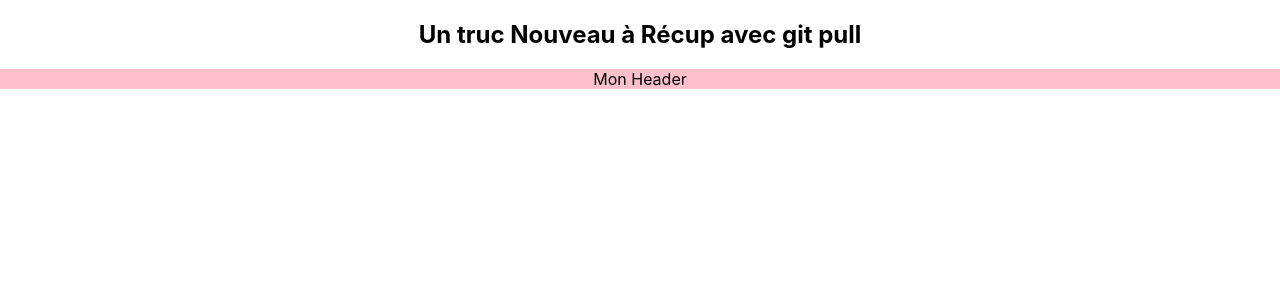
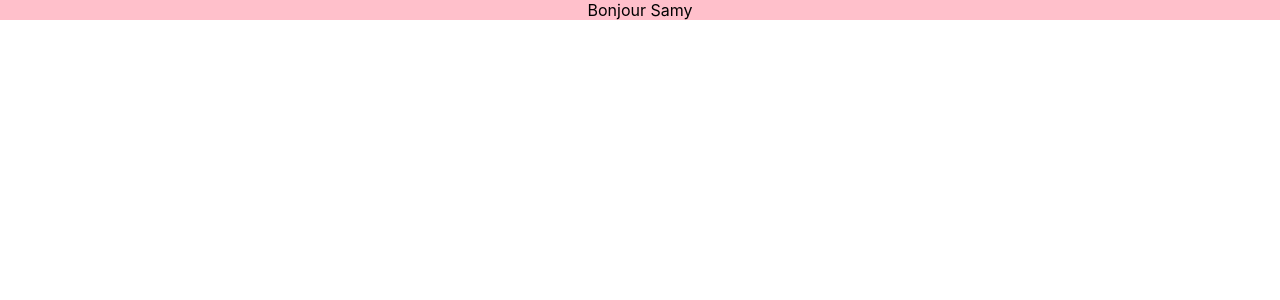
Before and after one commit to kamelkeb/20210607-CDA-2021-1-React, a React (Create React App) app: page / in a window 1280 px wide. Shown: the top 300 px of the page. Built offline with nearby package versions, Linux system fonts and the light colour scheme.

Commit message:
premier exemple de passage de props

```diff
--- a/src/App.js
+++ b/src/App.js
@@ -7,11 +7,20 @@ import "./App.css";
 import Header from "./Header/Header";
 
 function App() {
+  const user = {
+    firstName: "Samy",
+  };
+  const content_fr = {
+    greetingsMessage: "Bonjour ",
+  };
+
   const conatainerClassName = "App";
   return (
     <div className={conatainerClassName}>
-      <h2>Un truc Nouveau à Récup avec git pull</h2>
-      <Header></Header>
+      <Header
+        pseudo={user.firstName}
+        message={content_fr.greetingsMessage}
+      ></Header>
     </div>
   );
 }
--- a/src/Header/Header.js
+++ b/src/Header/Header.js
@@ -5,8 +5,8 @@ import React from "react";
 import classes from "./Header.module.css";
 
 // Une fonction qui retourne du JSX est un composant react
-const Header = () => {
-  return <div className={classes.maDiv}>Mon Header</div>;
+const Header = ({ message, pseudo }) => {
+  return <div className={classes.maDiv}>{message + pseudo}</div>;
 };
 
 // ceci est un export par défaut (l'autre type d'export s'appelle
```
